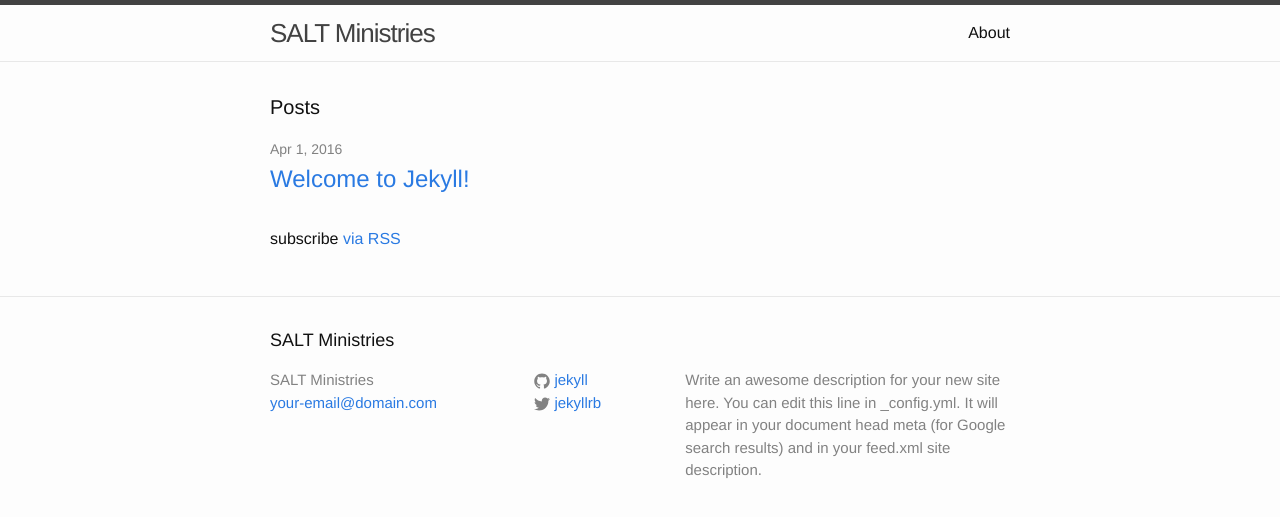
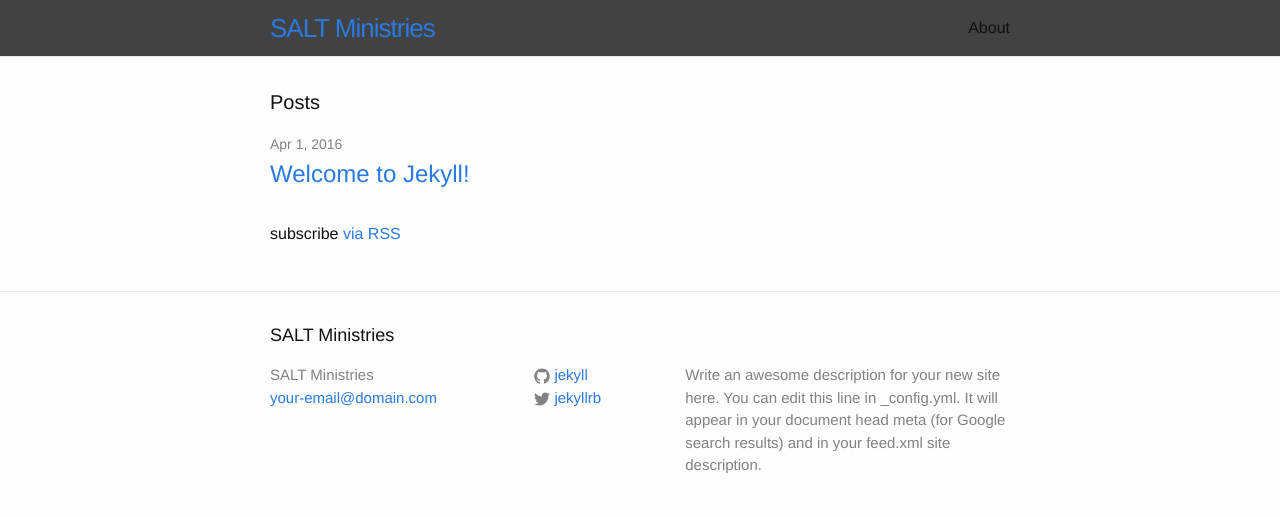
Before and after one commit to narthur/salt-jekyll, a Jekyll site: the page built from index.html, in a window 1280 px wide. Shown: the top 517 px of the page. Built offline with Jekyll 4.4.1, drawn with Linux system fonts in a browser that asks for light colours.

Commit message:
Make header dark grey

```diff
--- a/_sass/_base.scss
+++ b/_sass/_base.scss
@@ -93,10 +93,6 @@ h1, h2, h3, h4, h5, h6 {
 a {
     color: $brand-color;
     text-decoration: none;
-
-    &:visited {
-        color: darken($brand-color, 15%);
-    }
 
     &:hover {
         color: $text-color;
--- a/_sass/_layout.scss
+++ b/_sass/_layout.scss
@@ -2,9 +2,10 @@
  * Site header
  */
 .site-header {
-    border-top: 5px solid $grey-color-dark;
+    background-color: $grey-color-dark;
     border-bottom: 1px solid $grey-color-light;
     min-height: 56px;
+    color:white;
 
     // Positioning context for the mobile navigation icon
     position: relative;
@@ -17,11 +18,6 @@
     letter-spacing: -1px;
     margin-bottom: 0;
     float: left;
-
-    &,
-    &:visited {
-        color: $grey-color-dark;
-    }
 }
 
 .site-nav {
```
